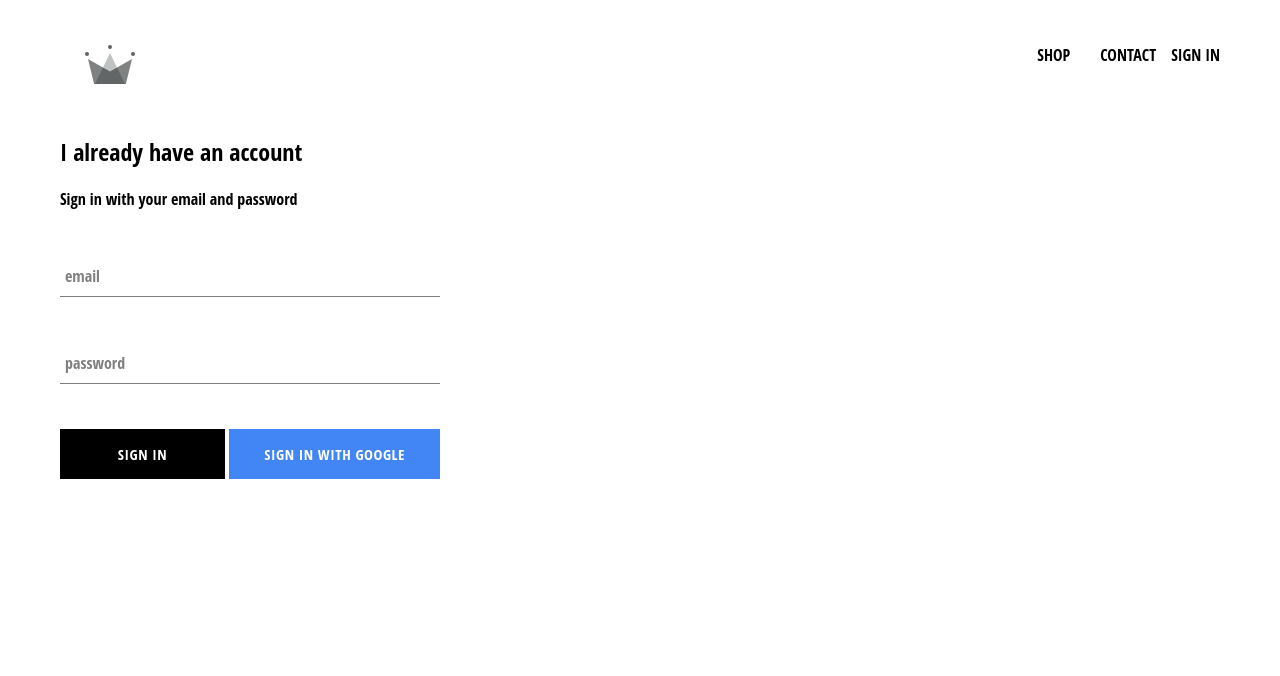
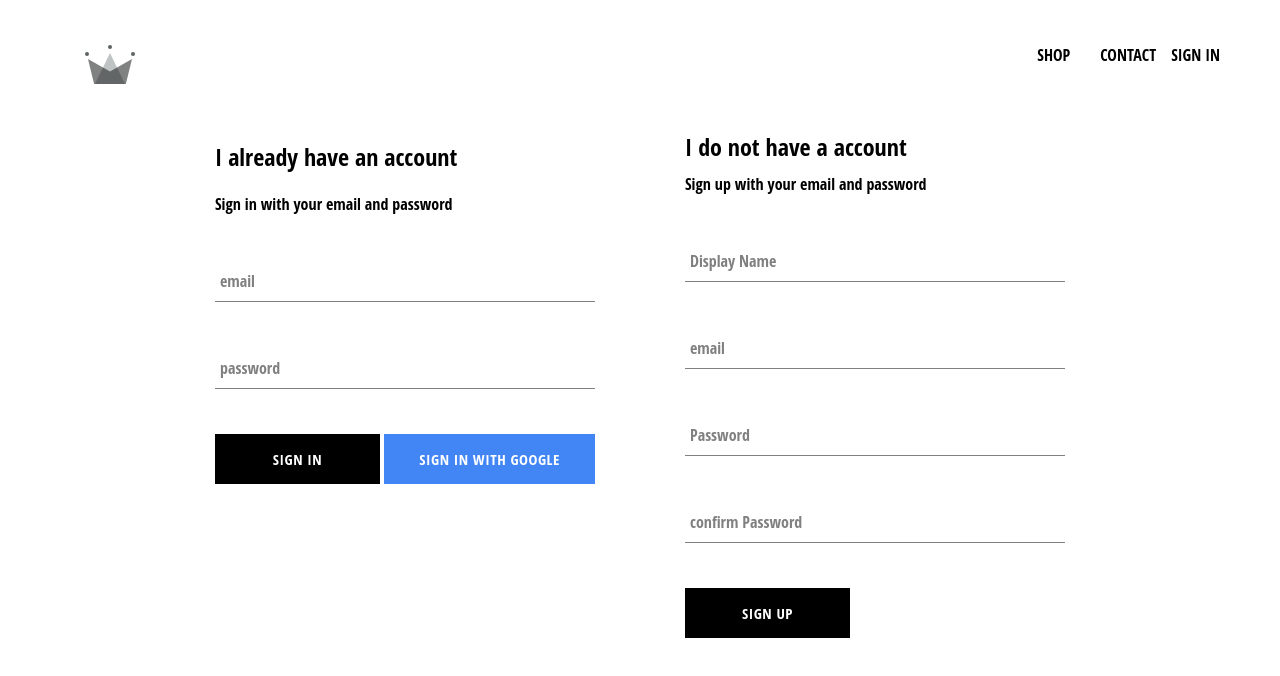
Before and after one commit to Anwar-Jimi/crwn-clothing, a React (Create React App) app: page /signin in a window 1280 px wide. Shown: the top 676 px of the page. Built offline with nearby package versions, Linux system fonts and the light colour scheme; no server answers; a web font is replaced by a local one.

Commit message:
implemented firebase utils, included ability to store authenticated users into our firestore database

```diff
--- a/src/App.js
+++ b/src/App.js
@@ -7,7 +7,7 @@
 import ShopPage from './pages/shop/shop.component.jsx';
 import SignInAndSignUpPage from './pages/sign-in-and-sign-up/sign-in-and-sign-up.component.jsx';
 import Header from './components/header/header.component.jsx';
-import { auth } from "./firebase/firebase.utils";
+import { auth, createUserProfileDocument } from "./firebase/firebase.utils";
 
 class App extends React.Component {
   constructor() {
@@ -21,11 +21,25 @@
   unsubscribeFromAuth = null
 
   componentDidMount() {
-    this.unsubscribeFromAuth = auth.onAuthStateChanged(user => {
-      this.setState({ currentUser: user });
+    this.unsubscribeFromAuth = auth.onAuthStateChanged(async userAuth => {
+      if (userAuth) {
+        const userRef = await createUserProfileDocument(userAuth);
 
-      console.log(user);
-    })
+        userRef.onSnapshot(snapShot => {
+          this.setState({
+            currentUser: {
+              id: snapShot.id,
+              ...snapShot.data()
+            }
+          });
+          console.log(this.state);
+        });
+
+      }
+      else {
+        this.setState({ currentUser: userAuth });
+      }
+    });
   }
   componentWillUnmount() {
     this.unsubscribeFromAuth();
--- a/src/components/sign-in/sign-in.component.jsx
+++ b/src/components/sign-in/sign-in.component.jsx
@@ -40,8 +40,7 @@
                     <div className="buttons">
                     <CustomButton type="submit"> Sign In</CustomButton>
                     <CustomButton onClick={signInWithGoogle} isGoogleSignIn>
-                    {' '}
-                    Sign In With Google{' '}
+                    Sign In With Google
                     </CustomButton>
                     </div>
 
--- /dev/null
+++ b/src/components/sign-up/sign-up.component.jsx
@@ -0,0 +1,102 @@
+import React from "react";
+
+import FormInput from "../form-input/form-input.component";
+import CustomButton from "../custom-button/custom-button.component";
+
+import { auth, createUserProfileDocument } from "../../firebase/firebase.utils";
+
+import "./sign-up.styles.scss"
+
+class SignUp extends React.Component {
+    constructor(){
+        super();
+
+        this.state = {
+            displayName: "",
+            email: "",
+            password: "",
+            confirmPassword: ""
+        }
+    }
+
+    handleSubmit = async event => {
+        event.preventDefault();
+
+        const {displayName, email, password, confirmPassword } = this.state;
+
+        if(password !== confirmPassword) {
+            alert("passwords dont't match");
+            return;
+        }
+
+        try {
+            const { user } = await auth.createUserWithEmailAndPassword(email, password);
+
+            await createUserProfileDocument(user, { displayName });
+
+            this.setState({
+                displayName: "",
+                email: "",
+                password: "",
+                confirmPassword: ""
+            });
+
+        } catch (error) {
+            console.error(error);
+
+        }
+    };
+
+    handleChange = event => {
+        const { name, value } = event.target;
+
+        this.setState({ [name]: value });
+    }
+
+    render() {
+        const {displayName, email, password, confirmPassword } = this.state;
+        return(
+            <div className="sign-up">
+                <h2 className="title">I do not have a account</h2>
+                <span>Sign up with your email and password</span>
+                <form className="sign-up-form" onSubmit={this.handleSubmit}>
+                    <FormInput
+                       type="text"
+                       name="displayName"
+                       value={displayName}
+                       onChange={this.handleChange}
+                       label="Display Name"
+                       required
+                    />
+                    <FormInput
+                       type="email"
+                       name="email"
+                       value={email}
+                       onChange={this.handleChange}
+                       label="email"
+                       required
+                    />
+                    <FormInput
+                       type="password"
+                       name="password"
+                       value={password}
+                       onChange={this.handleChange}
+                       label="Password"
+                       required
+                    />
+                    <FormInput
+                       type="password"
+                       name="confirmPassword"
+                       value={confirmPassword}
+                       onChange={this.handleChange}
+                       label="confirm Password"
+                       required
+                    />
+                    <CustomButton type="submit">SIGN UP</CustomButton>
+                </form>
+            </div>
+        )
+    }
+}
+
+export default SignUp;
--- /dev/null
+++ b/src/components/sign-up/sign-up.styles.scss
@@ -0,0 +1,9 @@
+.sign-up {
+    display: flex;
+    flex-direction: column;
+    width: 380px;
+
+    .title {
+        margin: 10px 0;
+    }
+}
--- a/src/firebase/firebase.utils.js
+++ b/src/firebase/firebase.utils.js
@@ -11,6 +11,33 @@
     measurementId: "G-9XY3JRREMM"
   };
 
+export const createUserProfileDocument = async (userAuth, additionalData) => {
+  if(!userAuth) return;
+
+  const userRef = firestore.doc(`users/${userAuth.uid}`);
+
+  const snapShot = await userRef.get();
+
+  if(!snapShot.exists) {
+    const { displayName, email } = userAuth;
+    const createdAt = new Date();
+
+
+    try {
+      await userRef.set({
+        displayName,
+        email,
+        createdAt,
+        ...additionalData
+      })
+    } catch (error) {
+      console.log("error creating user", error.message);
+    }
+  }
+  return userRef;
+}
+
+
   firebase.initializeApp(config);
 
   export const auth = firebase.auth();
--- a/src/pages/sign-in-and-sign-up/sign-in-and-sign-up.component.jsx
+++ b/src/pages/sign-in-and-sign-up/sign-in-and-sign-up.component.jsx
@@ -1,12 +1,14 @@
 import React from "react";
 
 import SignIn from "../../components/sign-in/sign-in.component";
+import SignUp from "../../components/sign-up/sign-up.component";
 
 import "./sign-in-and-sign-up.styles.scss";
 
 const SignInAndSignUpPage = () => (
     <div className="sign-in-and-sign-up">
         <SignIn />
+        <SignUp />
     </div>
 );
 
--- a/src/pages/sign-in-and-sign-up/sign-in-and-sign-up.styles.scss
+++ b/src/pages/sign-in-and-sign-up/sign-in-and-sign-up.styles.scss
@@ -0,0 +1,6 @@
+.sign-in-and-sign-up {
+    width: 850px;
+    display: flex;
+    justify-content: space-between;
+    margin: 30px auto;
+}
```
